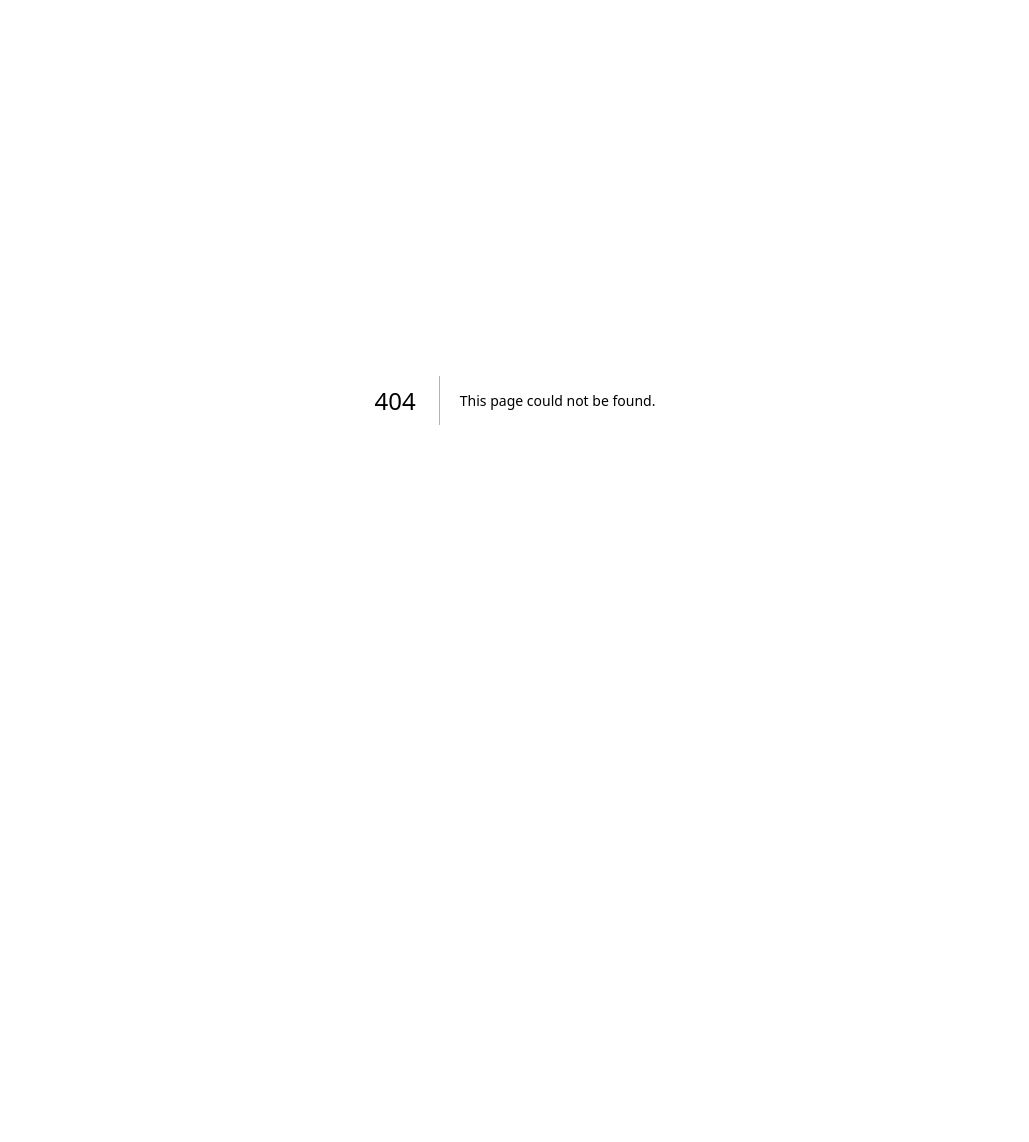
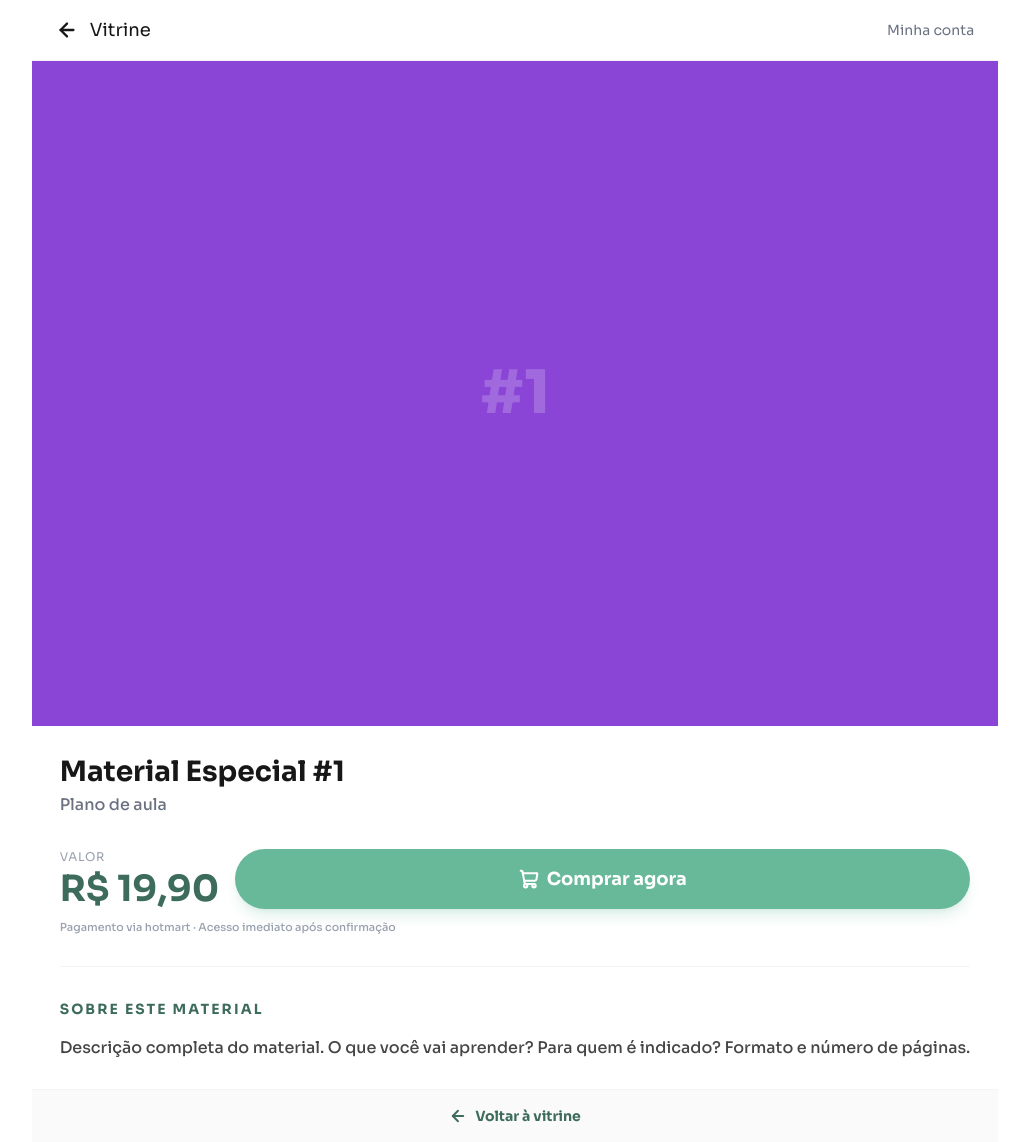
Before and after one commit to LuizHenri16/acienciadalua_frontend, a Next.js app: page /product/1 in a window 1280 px wide. Before the commit this address had no page. Shown: the whole page, without its empty margins (125-1154 px from the left). Before the commit the page ends 800 px from the top, so only its background shows below. Built offline with nearby package versions, Linux system fonts and the light colour scheme; a web font is replaced by a local one.

Commit message:
feature: add product page

```diff
--- a/src/app/globals.css
+++ b/src/app/globals.css
@@ -52,3 +52,11 @@ body {
   border-radius: 2rem;
   corner-shape: squircle;
 }
+
+@utility no-scrollbar {
+  &::-webkit-scrollbar {
+    display: none;
+  }
+  -ms-overflow-style: none;
+  scrollbar-width: none;
+}
--- /dev/null
+++ b/src/app/product/[id]/loading.tsx
@@ -0,0 +1,5 @@
+import { LoadingPage } from "@/components/ui/loading/loadingPage";
+
+export default function Loading() {
+    return <LoadingPage />;
+}
--- /dev/null
+++ b/src/app/product/[id]/page.tsx
@@ -0,0 +1,30 @@
+import { ProductDetailsFooter } from "@/components/productdetails/footer";
+import { ProductDetailsHeader } from "@/components/productdetails/header";
+import { ProductDetails } from "@/components/productdetails/productDetails";
+
+async function getProduct(id: string) {
+    await new Promise(resolve => setTimeout(resolve, 900));
+
+    return {
+        id,
+        name: `Material Especial #${id}`,
+        type: id === "1" ? "Plano de aula" : "Material de estudo",
+        price: 19.9,
+        description: "Descrição completa do material. O que você vai aprender? Para quem é indicado? Formato e número de páginas.",
+    };
+}
+
+export default async function ProductDetailsPage({ params }: { params: Promise<{ id: string }> }) {
+    const { id } = await params;
+    const product = await getProduct(id);
+
+    return (
+        <main className="min-h-screen flex justify-center items-start font-sora bg">
+            <div className="flex flex-col h-screen">
+                <ProductDetailsHeader />
+                <ProductDetails product={product} />
+                <ProductDetailsFooter />
+            </div>
+        </main>
+    );
+}
--- /dev/null
+++ b/src/components/productdetails/footer.tsx
@@ -0,0 +1,13 @@
+import { ArrowLeft } from "lucide-react";
+import Link from "next/link";
+
+export function ProductDetailsFooter() {
+    return (
+        <footer className="mt-auto border-t border-gray-100 flex justify-center bg-[#fafafa]">
+            <Link href="/" className="flex items-center gap-2 py-4 text-[#3D6B5C] font-bold text-sm hover:gap-3 transition-all">
+                <ArrowLeft size={18} strokeWidth={2.5} />
+                Voltar à vitrine
+            </Link>
+        </footer>
+    )
+}
--- /dev/null
+++ b/src/components/productdetails/header.tsx
@@ -0,0 +1,16 @@
+import { ArrowLeft } from "lucide-react";
+import Link from "next/link";
+
+export function ProductDetailsHeader() {
+    return (
+        <header className="flex items-center justify-between px-6 py-4 border-b border-gray-100">
+            <Link href="/" className="flex items-center gap-3 text-[#171717] text-lg hover:opacity-70 transition-opacity">
+                <ArrowLeft size={22} strokeWidth={2.5} />
+                Vitrine
+            </Link>
+            <Link href="/minhaconta/signin" className="text-gray-500 text-sm hover:text-[#68B999] transition-colors">
+                Minha conta
+            </Link>
+        </header>
+    )
+}
--- /dev/null
+++ b/src/components/productdetails/productDetails.tsx
@@ -0,0 +1,58 @@
+import { Product } from "@/types/product";
+import { ShoppingCart } from "lucide-react";
+
+interface ProductDetailsProps {
+    product: Product;
+}
+
+export function ProductDetails({ product }: ProductDetailsProps) {
+    return (
+        <main>
+            <div className="w-full aspect-16/11 bg-[#8a44d6] flex items-center justify-center">
+                <span className="text-white/20 text-6xl font-black">#{product.id}</span>
+            </div>
+
+            <div className="p-7 flex flex-col gap-8">
+                <div>
+                    <h1 className="text-[1.75rem] font-bold text-[#171717] leading-tight mb-1">
+                        {product.name}
+                    </h1>
+                    <p className="text-gray-500 font-medium">
+                        {product.type}
+                    </p>
+                </div>
+
+                <div className="flex flex-col gap-3">
+                    <div className="flex items-center justify-between gap-4">
+                        <div className="flex flex-col">
+                            <span className="text-gray-400 text-xs uppercase tracking-wider mb-1">Valor</span>
+                            <span className="text-4xl font-bold text-[#3D6B5C]">
+                                {product.price.toLocaleString("pt-BR", { style: "currency", currency: "BRL" })}
+                            </span>
+                        </div>
+
+                        <button className="flex-[1.2] squircle-border flex items-center justify-center gap-2 bg-[#68B999] hover:bg-[#5aa386] text-white font-bold py-4 transition-all shadow-lg shadow-[#68B999]/20 cursor-pointer text-lg active:scale-95">
+                            <ShoppingCart size={20} strokeWidth={2.5} />
+                            Comprar agora
+                        </button>
+                    </div>
+
+                    <p className="text-gray-400 text-[11px] font-medium text-center sm:text-left leading-tight">
+                        Pagamento via hotmart · Acesso imediato após confirmação
+                    </p>
+                </div>
+
+                <div className="h-px bg-gray-100 w-full" />
+
+                <div className="flex flex-col gap-4">
+                    <h2 className="text-[#3D6B5C] font-bold text-sm tracking-[0.15em] uppercase">
+                        SOBRE ESTE MATERIAL
+                    </h2>
+                    <p className="text-[#171717] text-base leading-relaxed font-medium opacity-80">
+                        {product.description}
+                    </p>
+                </div>
+            </div>
+        </main>
+    )
+}
--- /dev/null
+++ b/src/types/product.tsx
@@ -0,0 +1,7 @@
+export interface Product {
+    id: string;
+    name: string;
+    type: string;
+    price: number;
+    description: string;
+}
```
